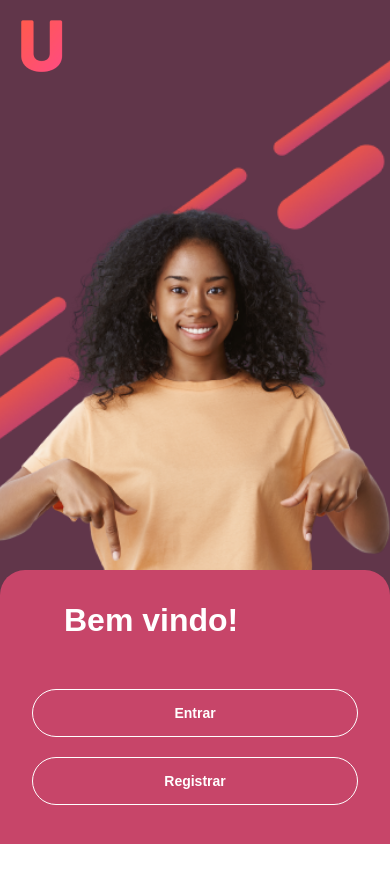
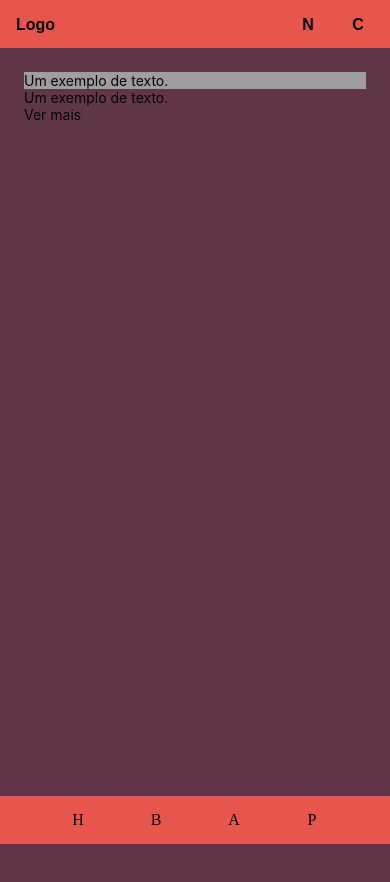
Before and after one commit to fabioitj/Unigram-Front, a React Native app: screen /Feed in a window 390 px wide. Shown: the top 882 px of the page. Before the commit the page ends 844 px from the top, so only its background shows below. Built offline with nearby package versions, Linux system fonts and the light colour scheme; grey boxes are pictures that could not be loaded.

Commit message:
feat: inicio pagina de feed

```diff
--- a/App.js
+++ b/App.js
@@ -1,22 +1,23 @@
-import { StatusBar } from 'expo-status-bar';
-import { StyleSheet, Text, View } from 'react-native';
-import React, { useState, useEffect } from "react"
+import { NavigationContainer } from '@react-navigation/native';
+import { createNativeStackNavigator } from '@react-navigation/native-stack';
+import React from "react"
 import SlideInHome from './app/components/slide-in-home';
+import Feed from './app/pages/feed/index';
 
-export default function App() {
+const Stack = createNativeStackNavigator();
+
+function App() {
   return (
-    <View style={styles.container}>
-      <SlideInHome/>
-    </View>
+    <NavigationContainer>
+      <Stack.Navigator screenOptions={{ headerShown: false }} initialRouteName="Login">
+        <Stack.Screen
+          name="Login"
+          component={SlideInHome}
+        />
+        <Stack.Screen name="Feed" component={Feed} />
+      </Stack.Navigator>
+    </NavigationContainer>
   );
 }
 
-const styles = StyleSheet.create({
-  container: {
-    flex: 1,
-    backgroundColor: '#fff',
-    alignItems: 'center',
-    justifyContent: 'center',
-    overflow: "hidden"
-  },
-});
+export default App;
--- /dev/null
+++ b/app/components/Header/Header.jsx
@@ -0,0 +1,50 @@
+import { StyleSheet, View } from "react-native"
+
+const Header = () => {
+    return (
+        <View style={styles.Header}>
+            <View style={styles.HeaderButtom}>
+                Logo
+            </View>
+            <View style={styles.HeaderButtomGroup}
+            >
+            <View style={styles.HeaderButtom}>
+                N
+            </View>
+            <View style={styles.HeaderButtom}>
+                C
+            </View>
+            </View>
+        </View>
+        )
+}
+
+const styles = StyleSheet.create({
+    Header: {
+        position: 'fixed',
+        zIndex: 999,
+        top: '0',
+        width: '100%',
+        height: '3rem',
+        display: 'flex',
+        justifyContent: 'space-between',
+        flexDirection: 'row',
+        fontWeight: "bold",
+        fontFamily: "Arial",
+        paddingTop: '1rem',
+        paddingHorizontal: '1rem',
+        backgroundColor: 'linear-gradient(90deg, rgba(232,85,76,1) 0%, rgba(199,69,105,1) 100%)'
+    },
+    HeaderButtomGroup: {
+        display: 'flex',
+        flexDirection: 'row',
+        gap: '18px'
+    },
+    HeaderButtom: {
+        width: '32px',
+        textAlign: 'center',
+    },
+
+})
+
+export default Header;
--- /dev/null
+++ b/app/components/ImageCard/ImageCard.jsx
@@ -0,0 +1,17 @@
+import { Image, Text, View, ImageBackground } from "react-native"
+
+const ImageCard = () => {
+    return (
+        <View>
+            <ImageBackground source={'https://images.pexels.com/photos/2853198/pexels-photo-2853198.jpeg?auto=compress&cs=tinysrgb&w=1260&h=750&dpr=10'}>
+            <Text>Um exemplo de texto.</Text>
+            </ImageBackground>
+            <View>
+                <Text>Um exemplo de texto.</Text>
+                <Text>Ver mais</Text>
+            </View>
+        </View>
+    )
+}
+
+export default ImageCard;
--- /dev/null
+++ b/app/components/Menu/Menu.jsx
@@ -0,0 +1,44 @@
+import { StyleSheet, View } from "react-native"
+
+const Menu = () => {
+    return (
+        <View style={styles.Menu}>
+            <View style={styles.MenuButtom}>
+                H
+            </View>
+            <View style={styles.MenuButtom}>
+                B
+            </View>
+            <View style={styles.MenuButtom}>
+                A
+            </View>
+            <View style={styles.MenuButtom}>
+                P
+            </View>
+        </View>
+    )
+}
+
+const styles = StyleSheet.create({
+    Menu: {
+        position: 'fixed',
+        zIndex: 999,
+        bottom: '0',
+        width: '100%',
+        height: '3rem',
+        display: 'flex',
+        flexDirection: 'row',
+        alignItems: 'center',
+        alignContent: 'center',
+        justifyContent: 'space-evenly',
+        paddingHorizontal: '1rem',
+        backgroundColor: 'linear-gradient(90deg, rgba(232,85,76,1) 0%, rgba(199,69,105,1) 100%)'
+    },
+    MenuButtom: {
+        width: '32px',
+        textAlign: 'center',
+    },
+
+})
+
+export default Menu;
--- a/app/components/button/index.jsx
+++ b/app/components/button/index.jsx
@@ -1,10 +1,10 @@
 import { StyleSheet } from "react-native";
 import { Text, TouchableOpacity } from "react-native";
 
-function Button({onPress, highlight = false, children}) {
+function Button({onPress, highlight = false, children, style}) {
     return (
-        <TouchableOpacity style={!highlight ? styles.button : styles.buttonHighlighted} onPress={onPress}>
-            <Text style={!highlight ? styles.white_text : styles.colorful_text}>{children}</Text>
+        <TouchableOpacity style={[!highlight ? styles.button : styles.buttonHighlighted, style]} onPress={onPress}>
+            <Text style={[!highlight ? styles.white_text : styles.colorful_text, style]}>{children}</Text>
         </TouchableOpacity>
     );
 }
--- a/app/components/slide-in-home/components/slide/index.jsx
+++ b/app/components/slide-in-home/components/slide/index.jsx
@@ -4,8 +4,9 @@ import * as Animatable from "react-native-animatable";
 import Welcome from "../../../../pages/welcome";
 import SignIn from "../../../../pages/signin";
 import SignUp from "../../../../pages/signup";
+import ForgotPassword from "../../../../pages/forgot-password";
 
-function HomeSlideIn() {
+function HomeSlideIn({navigation}) {
 
     const [pageRendering, setPageRendering] = useState(0);
 
@@ -17,8 +18,11 @@ function HomeSlideIn() {
         setPageRendering(2);
     }
 
+    const handleForgotPasswordPress = () => {
+        setPageRendering(3);
+    }
+
     const backToWelcome = () => {
-        console.log("oi");
         setPageRendering(0);
     }
 
@@ -58,7 +62,7 @@ function HomeSlideIn() {
                 {
                     pageRendering === 1 && (
                         <Animatable.View duration={1000} animation="slideInUp" style={[styles.slideInUp, styles.pageNumber1, {paddingHorizontal: 32}]}>
-                            <SignIn backToWelcome={backToWelcome}/>
+                            <SignIn backToWelcome={backToWelcome} goToForgotPassword={handleForgotPasswordPress} navigation={navigation}/>
                         </Animatable.View>
 
                     )
@@ -67,6 +71,14 @@ function HomeSlideIn() {
                     pageRendering === 2 && (
                         <Animatable.View duration={1000} animation="slideInUp" style={[styles.slideInUp, styles.pageNumber2, {paddingHorizontal: 32}]}>
                             <SignUp backToWelcome={backToWelcome}/>
+                        </Animatable.View>
+
+                    )
+                }
+                {
+                    pageRendering === 3 && (
+                        <Animatable.View duration={1000} animation="slideInUp" style={[styles.slideInUp, styles.pageNumber3, {paddingHorizontal: 32}]}>
+                            <ForgotPassword backToWelcome={backToWelcome}/>
                         </Animatable.View>
 
                     )
@@ -104,6 +116,9 @@ const styles = StyleSheet.create({
     },
     pageNumber2: {
         height: '75%',
+    },
+    pageNumber3: {
+        height: '75%'
     },
     slideInUpGirl: {
         height: '100%', // Set the height of the box to half of the screen
--- a/app/components/slide-in-home/index.jsx
+++ b/app/components/slide-in-home/index.jsx
@@ -8,7 +8,7 @@ import Loading from "../Loading";
 import HomeSlideIn from "./components/slide";
 
 
-function SlideInHome() {
+function SlideInHome({navigation}) {
     const [isLoading, setIsLoading] = useState(true);
 
     useEffect(() => {
@@ -19,14 +19,23 @@ function SlideInHome() {
 
 
     return (
+        <View style={{
+            flex: 1,
+            backgroundColor: '#fff',
+            alignItems: 'center',
+            justifyContent: 'center',
+            overflow: "hidden"
+          }}
+          >
             <View style={styles.welcome_page} className="welcome-page">
                 {
                     isLoading ? (
                         <Loading/>
                     ) : (
-                    <HomeSlideIn/>
+                        <HomeSlideIn navigation={navigation}/>
                     )
                 }
+            </View>
         </View>
     );
 }
--- /dev/null
+++ b/app/pages/feed/index.jsx
@@ -0,0 +1,37 @@
+import { StyleSheet, View } from "react-native"
+import Header from "../../components/Header/Header";
+import ImageCard from "../../components/ImageCard/ImageCard";
+import Menu from "../../components/Menu/Menu";
+
+const Feed = () => {
+    return (
+        <View style={styles.Container}>
+            <Header />
+            <View style={styles.Feed}>
+                <ImageCard />
+            </View>
+            <Menu />
+        </View>
+    )
+}
+
+const styles = StyleSheet.create({
+    Container: {
+        width: '100%',
+        height: '100%',
+        display: 'flex',
+        flexDirection: 'column'
+    },
+    Feed: {
+        marginTop: '3rem',
+        minHeight: '100%',
+        width: '100%',
+        backgroundColor: '#61364A',
+        display: 'flex',
+        flexDirection: 'column',
+        gap: '18px',
+        padding: '24px'
+    }
+});
+
+export default Feed;
--- a/app/pages/signin/index.jsx
+++ b/app/pages/signin/index.jsx
@@ -5,16 +5,16 @@ import { View } from "react-native-web";
 import Button from "../../components/button";
 import Field from "../../components/Field";
 
-function SignIn({ backToWelcome }) {
+function SignIn({ backToWelcome, goToForgotPassword, navigation }) {
     const [email, setEmail] = useState("");
     const [senha, setSenha] = useState("");
 
     const handleOnSignIn = () => {
-
+        navigation.navigate('Feed');
     };
 
     return (
-        <View style={{flex: 1, width:'100%', padding:24, flexDirection: 'column'}}>
+        <View style={{ flex: 1, width: '100%', padding: 24, flexDirection: 'column' }}>
             <View style={styles.header}>
                 <TouchableOpacity onPress={backToWelcome}>
                     <Image
@@ -22,24 +22,26 @@ function SignIn({ backToWelcome }) {
                         style={styles.backButton}
                     />
                 </TouchableOpacity>
-                <Text style={{width: '100%', fontSize: 24, fontWeight: 500, color: 'white', letterSpacing: 2, textAlign: 'center'}}>Entrar</Text>
-                <View style={{width:26}}></View>
+                <Text style={{ width: '100%', fontSize: 24, fontWeight: 500, color: 'white', textAlign: 'center' }}>Entrar</Text>
+                <View style={{ width: 26 }}></View>
             </View>
-            <View style={{width:'100%', gap: 64, marginTop: 36, paddingHorizontal: 32}}>
-                <View style={{flex: 1, width:'100%', gap: 16}}>
-                    <Field label="E-mail" type="text" value={email} setValue={setEmail}/>
-                    <Field label="Senha" type="password" value={senha} setValue={setSenha}/>
+            <View style={{ width: '100%', gap: 64, marginTop: 36, paddingHorizontal: 32 }}>
+                <View style={{ flex: 1, width: '100%', gap: 16 }}>
+                    <Field label="E-mail" type="text" value={email} setValue={setEmail} />
+                    <Field label="Senha" type="password" value={senha} setValue={setSenha} />
                 </View>
 
-                <View style={{flex: 1, width:'100%', gap: 16}}>
+                <View style={{ flex: 1, width: '100%', gap: 16 }}>
                     <Button highlight onPress={handleOnSignIn}>
                         Entrar
                     </Button>
-                    <Text style={{textAlign: 'center', color: 'white', fontStyle: 'italic', fontWeight: 500, fontSize: 16}}>Esqueceu sua senha?</Text>
+                    <TouchableOpacity onPress={goToForgotPassword}>
+                        <Text style={{ textAlign: 'center', color: 'white', fontStyle: 'italic', fontWeight: 500, fontSize: 16 }}>Esqueceu sua senha?</Text>
+                    </TouchableOpacity>
                 </View>
             </View>
-            <View style={{flex: 1, gap: 16, width: '70%', alignSelf: 'center', marginTop: 128}}>
-                <Text style={{textAlign: 'center', color: 'white', fontWeight: 500, fontSize: 16}}>Ainda não é um membro?</Text>
+            <View style={{ flex: 1, gap: 16, width: '70%', alignSelf: 'center', marginTop: 128 }}>
+                <Text style={{ textAlign: 'center', color: 'white', fontWeight: 500, fontSize: 16 }}>Ainda não é um membro?</Text>
                 <Button onPress={handleOnSignIn}>
                     Registrar
                 </Button>
--- a/app/pages/welcome/index.jsx
+++ b/app/pages/welcome/index.jsx
@@ -8,10 +8,10 @@ function Welcome({handleSignInPress, handleSignUpPress}) {
             <Text style={[styles.title, styles.white_text]}>Bem vindo!</Text>
 
             <GroupButton>
-                <Button onPress={handleSignInPress}>
+                <Button onPress={handleSignInPress} style={styles.button}>
                     Entrar
                 </Button>
-                <Button onPress={handleSignUpPress}>
+                <Button onPress={handleSignUpPress} style={styles.button}>
                     Registrar
                 </Button>
             </GroupButton>
@@ -23,13 +23,16 @@ const styles = StyleSheet.create({
     title: {
         alignSelf: 'flex-start',
         textAlign: "left",
-        paddingLeft: "2rem",
         fontSize: "2rem",
         paddingTop: "2rem",
         color: "white",
         fontWeight: "bold",
         fontFamily: "Arial",
     },
+    button: {
+        width: '250px',
+        textAlign: 'center',
+    }
 });
 
 export default Welcome;
```
Also changed, not shown: app/pages/signup/index.jsx (+16 -13 lines), 1 other file (tests, documents, lock files or other folders). Lines whose indentation alone changed are shown as unchanged.
